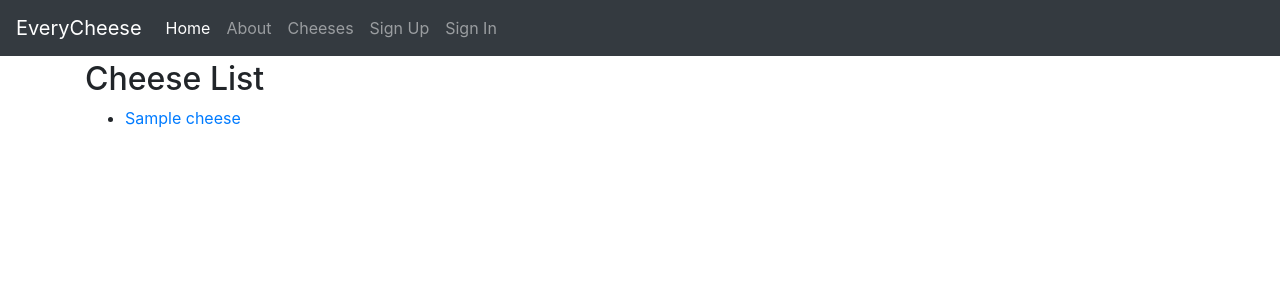
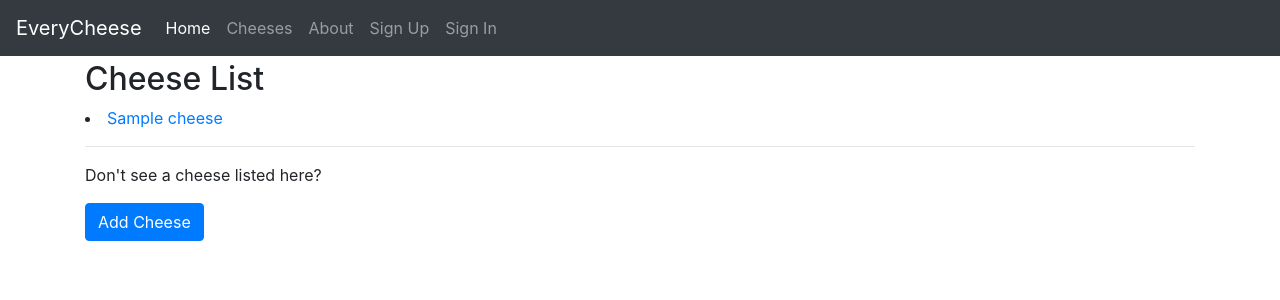
Before and after one commit to ozavala/everycheese, a Django app: page /cheeses/ in a window 1280 px wide. Shown: the top 300 px of the page. Run offline with Django 3.2, Linux system fonts and the light colour scheme; tables that the repository leaves empty hold one stand-in row (values such as "Sample post"); some libraries are stand-ins or nearby versions.

Commit message:
First pass at working Add Cheese form

```diff
--- a/everycheese/cheeses/models.py
+++ b/everycheese/cheeses/models.py
@@ -1,13 +1,14 @@
+from django.conf import settings
 from django.db import models
+from django.urls import reverse
 from autoslug import AutoSlugField
+from django_countries.fields import CountryField
 from model_utils.models import TimeStampedModel
-from django_countries.fields import CountryField
+
 
 class Cheese(TimeStampedModel):
-    name = models.CharField("Name of Cheese", max_length=255)
-    slug = AutoSlugField("Cheese Address", unique=True, always_update=False, populate_from="name")
-    description = models.TextField("Description", blank=True)
-    country_of_origin = CountryField("Country of Origin", blank=True)
+
+    CHEESE_FIRMNESS = []
 
     class Firmness(models.TextChoices):
         UNSPECIFIED = "unspecified", "Unspecified"
@@ -16,12 +17,25 @@ class Cheese(TimeStampedModel):
         SEMI_HARD = "semi-hard", "Semi-Hard"
         HARD = "hard", "Hard"
 
+    name = models.CharField("Name of Cheese", max_length=255)
+    slug = AutoSlugField(
+        "Cheese Address", unique=True, always_update=False, populate_from="name"
+    )
+    description = models.TextField("Description", blank=True)
+
     firmness = models.CharField(
         "Firmness",
         max_length=20,
         choices=Firmness.choices,
-        default=Firmness.UNSPECIFIED
+        default=Firmness.UNSPECIFIED,
     )
+
+    country_of_origin = CountryField("Country of Origin", blank=True)
+
+
 
     def __str__(self):
         return self.name
+
+    def get_absolute_url(self):
+        return reverse("cheeses:detail", kwargs={"slug": self.slug})
--- a/everycheese/cheeses/urls.py
+++ b/everycheese/cheeses/urls.py
@@ -1,17 +1,12 @@
-# everycheese/cheeses/ursls.py
 from django.urls import path
 from . import views
 
+
 app_name = "cheeses"
+
 urlpatterns = [
-    path(
-        route="",
-        view=views.CheeseListView.as_view(),
-        name="list"
-    ),
-    path(
-        route="<slug:slug>/",
-        view=views.CheeseDetailView.as_view(),
-        name='detail'
-    ),
+    path(route="", view=views.CheeseListView.as_view(), name="list"),
+    path(route="add/", view=views.CheeseCreateView.as_view(), name="add"),
+
+    path(route="<slug:slug>/", view=views.CheeseDetailView.as_view(), name="detail"),
 ]
--- a/everycheese/cheeses/views.py
+++ b/everycheese/cheeses/views.py
@@ -1,8 +1,29 @@
-from django.views.generic import ListView, DetailView
+""" Our cheese views so we can talk about cheese!"""
+
+
+from django.views.generic import ListView, DetailView, CreateView
+
 from .models import Cheese
+
 
 class CheeseListView(ListView):
     model = Cheese
 
+
 class CheeseDetailView(DetailView):
     model = Cheese
+
+
+class CheeseCreateView(CreateView):
+    model = Cheese
+    fields = [
+        'name',
+        'description',
+        'firmness',
+        'country_of_origin',
+    ]
+    action = "Add"
+
+    def form_valid(self, form):
+        form.instance.creator = self.request.user
+        return super().form_valid(form)
--- a/everycheese/templates/base.html
+++ b/everycheese/templates/base.html
@@ -1,5 +1,7 @@
-{% load static i18n %}<!DOCTYPE html>
+{% load static i18n %}
+<!DOCTYPE html>
 <html lang="en">
+
   <head>
     <meta charset="utf-8">
     <meta http-equiv="x-ua-compatible" content="ie=edge">
@@ -17,7 +19,8 @@
 
     {% block css %}
     <!-- Latest compiled and minified Bootstrap CSS -->
-    <link href="https://stackpath.bootstrapcdn.com/bootstrap/4.3.1/css/bootstrap.min.css" rel="stylesheet" integrity="sha384-ggOyR0iXCbMQv3Xipma34MD+dH/1fQ784/j6cY/iJTQUOhcWr7x9JvoRxT2MZw1T" crossorigin="anonymous">
+    <link href="https://stackpath.bootstrapcdn.com/bootstrap/4.3.1/css/bootstrap.min.css" rel="stylesheet"
+    integrity="sha384-ggOyR0iXCbMQv3Xipma34MD+dH/1fQ784/j6cY/iJTQUOhcWr7x9JvoRxT2MZw1T" crossorigin="anonymous">
 
     <!-- Your stuff: Third-party CSS libraries go here -->
     <!-- This file stores project-specific CSS -->
@@ -31,8 +34,10 @@
 
     <div class="mb-1">
       <nav class="navbar navbar-expand-md navbar-dark bg-dark">
-        <button class="navbar-toggler navbar-toggler-right" type="button" data-toggle="collapse" data-target="#navbarSupportedContent" aria-controls="navbarSupportedContent" aria-expanded="false" aria-label="Toggle navigation">
-          <span class="navbar-toggler-icon"></span>
+        <button class="navbar-toggler navbar-toggler-right" type="button" data-toggle="collapse"
+        data-target="#navbarSupportedContent" aria-controls="navbarSupportedContent" aria-expanded="false"
+        aria-label="Toggle navigation">
+        <span class="navbar-toggler-icon"></span>
         </button>
         <a class="navbar-brand" href="{% url 'home' %}">EveryCheese</a>
 
@@ -41,11 +46,15 @@
             <li class="nav-item active">
               <a class="nav-link" href="{% url 'home' %}">Home <span class="sr-only">(current)</span></a>
             </li>
+
+            <li class="nav-item">
+              <a class="nav-link" href="{% url 'cheeses:list' %}">Cheeses</a>
+
+            </li>
+
+
             <li class="nav-item">
               <a class="nav-link" href="{% url 'about' %}">About</a>
-            </li>
-            <li class="nav-item">
-              <a class="nav-link" href="{% url 'cheeses:list' %}">Cheeses</a>
             </li>
             {% if request.user.is_authenticated %}
               <li class="nav-item">
@@ -76,7 +85,8 @@
 
       {% if messages %}
           {% for message in messages %}
-              <div class="alert {% if message.tags %}alert-{{ message.tags }}{% endif %}">{{ message }}<button type="button" class="close" data-dismiss="alert" aria-label="Close"><span aria-hidden="true">&times;</span></button></div>
+              <div class="alert {% if message.tags %}alert-{{ message.tags }}{% endif %}">{{ message }}<button type="button"
+                class="close" data-dismiss="alert" aria-label="Close"><span aria-hidden="true">&times;</span></button></div>
           {% endfor %}
       {% endif %}
 
@@ -93,9 +103,15 @@
     <!-- Placed at the end of the document so the pages load faster -->
     {% block javascript %}
       <!-- Bootstrap JS and its dependencies-->
-      <script src="https://code.jquery.com/jquery-3.3.1.slim.min.js" integrity="sha384-q8i/X+965DzO0rT7abK41JStQIAqVgRVzpbzo5smXKp4YfRvH+8abtTE1Pi6jizo" crossorigin="anonymous"></script>
-      <script src="https://cdnjs.cloudflare.com/ajax/libs/popper.js/1.14.3/umd/popper.min.js" integrity="sha384-ZMP7rVo3mIykV+2+9J3UJ46jBk0WLaUAdn689aCwoqbBJiSnjAK/l8WvCWPIPm49" crossorigin="anonymous"></script>
-      <script src="https://stackpath.bootstrapcdn.com/bootstrap/4.3.1/js/bootstrap.min.js" integrity="sha384-JjSmVgyd0p3pXB1rRibZUAYoIIy6OrQ6VrjIEaFf/nJGzIxFDsf4x0xIM+B07jRM" crossorigin="anonymous"></script>
+      <script src="https://code.jquery.com/jquery-3.3.1.slim.min.js"
+      integrity="sha384-q8i/X+965DzO0rT7abK41JStQIAqVgRVzpbzo5smXKp4YfRvH+8abtTE1Pi6jizo"
+      crossorigin="anonymous"></script>
+      <script src="https://cdnjs.cloudflare.com/ajax/libs/popper.js/1.14.3/umd/popper.min.js"
+      integrity="sha384-ZMP7rVo3mIykV+2+9J3UJ46jBk0WLaUAdn689aCwoqbBJiSnjAK/l8WvCWPIPm49"
+      crossorigin="anonymous"></script>
+      <script src="https://stackpath.bootstrapcdn.com/bootstrap/4.3.1/js/bootstrap.min.js"
+      integrity="sha384-JjSmVgyd0p3pXB1rRibZUAYoIIy6OrQ6VrjIEaFf/nJGzIxFDsf4x0xIM+B07jRM"
+      crossorigin="anonymous"></script>
 
       <!-- Your stuff: Third-party javascript libraries go here -->
 
@@ -104,4 +120,5 @@
       <script src="{% static 'js/project.js' %}"></script>
     {% endblock javascript %}
   </body>
-</html>
+
+  </html>
--- a/everycheese/templates/cheeses/cheese_list.html
+++ b/everycheese/templates/cheeses/cheese_list.html
@@ -1,11 +1,23 @@
 {% extends "base.html" %}
+
 {% block title %}Cheese List{% endblock title %}
+
 {% block content %}
-    <h2>Cheese List</h2>
+<h2>Cheese List</h2>
 
-<ul>
-    {% for cheese in cheese_list %}
-    <li><a href="{% url 'cheeses:detail' cheese.slug %}">{{ cheese.name }}</a></li>
-    {% endfor %}
-</ul>
+
+{% for cheese in cheese_list %}
+<li>
+    <a
+    href="{% url 'cheeses:detail' cheese.slug %}">
+        {{ cheese.name }}
+    </a>
+</li>
+{% endfor %}
+
+<hr/>
+<p>Don't see a cheese listed here?</p>
+<p><a class="btn btn-primary" href="{% url 'cheeses:add' %}" role="button">Add Cheese</a></p>
+
+
 {% endblock content %}
```
Also changed, not shown: config/settings/base.py (+11 -25 lines), everycheese/templates/cheeses/cheese_form.html (added, +17 -0 lines).
